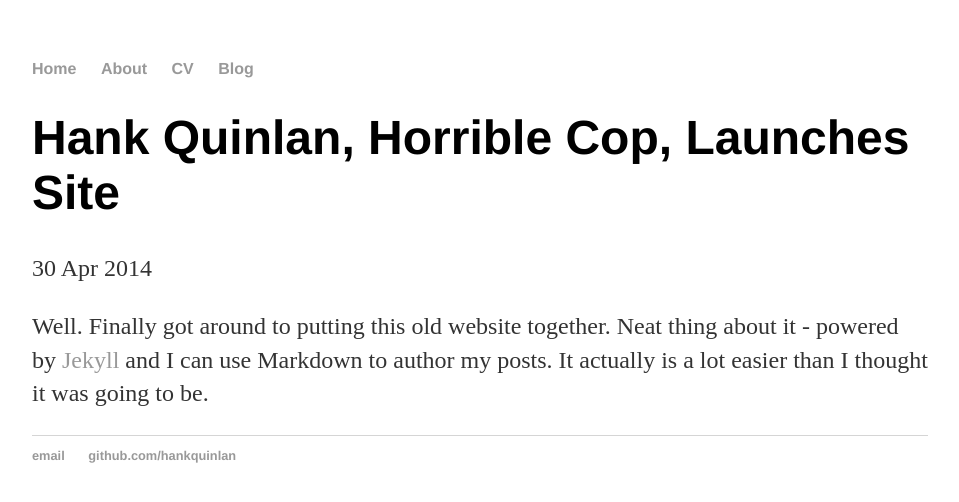
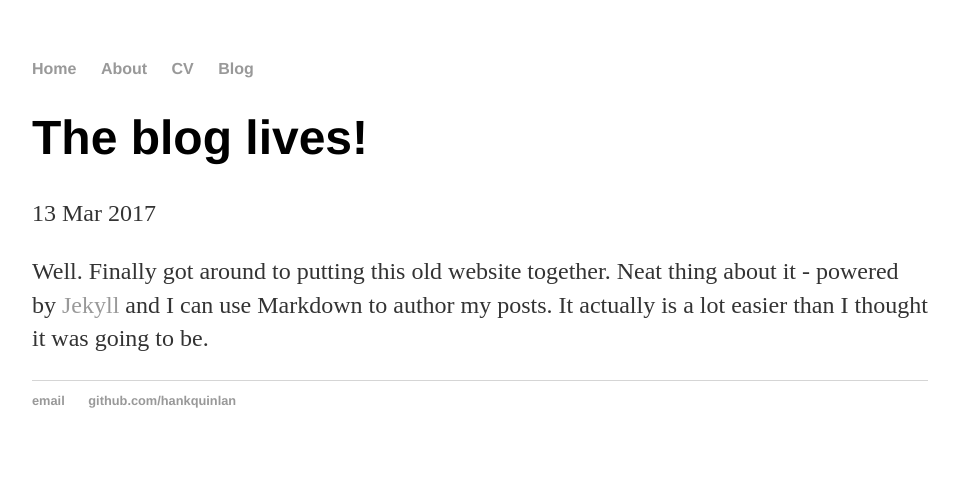
Before and after one commit to JamesEBartlett/JamesEBartlett.github.io, a Jekyll site: the page built from _posts/2017-03-13-first-post.md, in a window 1280 px wide. Shown: the top 502 px of the page, without its empty margins (160-1119 px from the left). Built offline with Jekyll 4.4.1, drawn with Linux system fonts in a browser that asks for light colours.

Commit message:
Update 2017-03-13-first-post.md

```diff
--- a/_posts/2017-03-13-first-post.md
+++ b/_posts/2017-03-13-first-post.md
@@ -1,7 +1,7 @@
 ---
 layout: post
-title: "Hank Quinlan, Horrible Cop, Launches Site"
-date: 2014-04-30
+title: "The blog lives!"
+date: 2017-03-13
 ---
 
 Well. Finally got around to putting this old website together. Neat thing about it - powered by [Jekyll](http://jekyllrb.com) and I can use Markdown to author my posts. It actually is a lot easier than I thought it was going to be.
```
